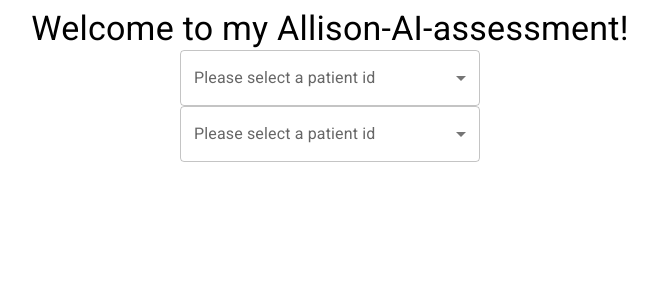
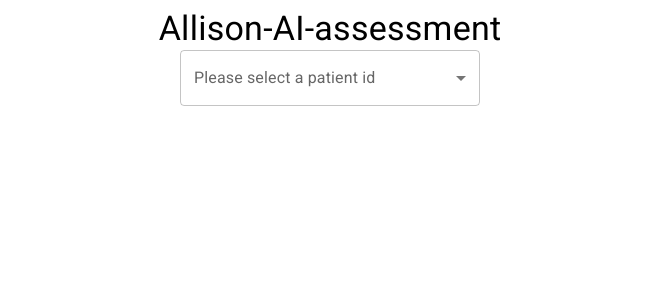
Before and after one commit to MarcAntoineLebourgeois/allison-ai-assessment, a React (Create React App) app in the folder front-end/: page / in a window 1280 px wide. Shown: the top 300 px of the page, without its empty margins (310-967 px from the left). Built offline with nearby package versions, Linux system fonts and the light colour scheme.

Commit message:
feat: put all components in app.tsx

```diff
--- a/front-end/src/App.tsx
+++ b/front-end/src/App.tsx
@@ -1,9 +1,32 @@
 /** @jsxImportSource @emotion/react */
 import { css } from "@emotion/react";
-import { Typography } from "@mui/material";
-import { SelectPatientId } from "./components";
+import { SelectChangeEvent, Typography } from "@mui/material";
+import { useEffect, useState } from "react";
+import { SelectPatientId, SelectTumorIndice } from "./components";
+import { getTumorIndices } from "./helpers";
+import image from "./images/TCGA_CS_4941_19960909_1.png";
 
-const App = () => (
+const App = () => {
+  const [tumorImage, setTumorImage] = useState<string>();
+  const [patientId, setPatientId] = useState<string | null>();
+  const handleChange = (event: SelectChangeEvent<string>) =>
+    setPatientId(event.target.value as string);
+  const [tumorIndices, setTumorIndices] = useState<string[] | null>();
+  const [tumorIndice, setTumorIndice] = useState<string>();
+  const tumorIdHandleChange = (event: SelectChangeEvent<string>) =>
+    setTumorIndice(event.target.value as string);
+  useEffect(() => {
+    if (patientId)
+      getTumorIndices(patientId).then((tumorIndices) =>
+        setTumorIndices(tumorIndices)
+      );
+  }, [patientId]);
+  useEffect(() => {
+    if (tumorIndice)
+      setTumorImage("../../data/images/TCGA_CS_4941_19960909_1.jpg");
+  }, [tumorIndice]);
+
+  return (
     <div
       css={css`
         display: flex;
@@ -12,9 +35,18 @@ const App = () => (
         align-items: center;
       `}
     >
-    <Typography variant="h4">Welcome to my Allison-AI-assessment!</Typography>
-    <SelectPatientId />
+      <Typography variant="h4">Allison-AI-assessment</Typography>
+      <SelectPatientId patientId={patientId} handleChange={handleChange} />
+      {tumorIndices && (
+        <SelectTumorIndice
+          tumorIndices={tumorIndices}
+          tumorIndice={tumorIndice}
+          handleChange={tumorIdHandleChange}
+        />
+      )}
+      {tumorImage && <img src={image} />}
     </div>
   );
+};
 
 export default App;
--- a/front-end/src/components/SelectPatientId.tsx
+++ b/front-end/src/components/SelectPatientId.tsx
@@ -1,6 +1,6 @@
 /** @jsxImportSource @emotion/react */
 import { css } from "@emotion/react";
-import { FC, useEffect, useState } from "react";
+import { FC } from "react";
 import {
   FormControl,
   InputLabel,
@@ -8,23 +8,13 @@ import {
   Select,
   SelectChangeEvent,
 } from "@mui/material";
-import { getTumorIndices } from "../helpers";
-import { SelectTumorIndice } from "./SelectTumorIndice";
 
-export const SelectPatientId: FC = () => {
-  const [patientId, setPatientId] = useState<string | null>();
-  const handleChange = (event: SelectChangeEvent<string>) =>
-    setPatientId(event.target.value as string);
-  const [tumorIndices, setTumorIndices] = useState<string[]>([]);
-  useEffect(() => {
-    if (patientId)
-      getTumorIndices(patientId).then((tumorIndices) =>
-        setTumorIndices(tumorIndices)
-      );
-  }, [patientId]);
+type Props = {
+  handleChange(event: SelectChangeEvent<string>): void;
+  patientId?: string | null;
+};
 
-  return (
-    <>
+export const SelectPatientId: FC<Props> = ({ patientId, handleChange }) => (
   <FormControl
     css={css`
       width: 300px;
@@ -45,7 +35,4 @@ export const SelectPatientId: FC = () => {
       <MenuItem value={5}>5</MenuItem>
     </Select>
   </FormControl>
-      <SelectTumorIndice tumorIndices={tumorIndices} />
-    </>
 );
-};
--- a/front-end/src/components/SelectTumorIndice.tsx
+++ b/front-end/src/components/SelectTumorIndice.tsx
@@ -1,6 +1,6 @@
 /** @jsxImportSource @emotion/react */
 import { css } from "@emotion/react";
-import { FC, useState } from "react";
+import { FC } from "react";
 import {
   FormControl,
   InputLabel,
@@ -11,20 +11,21 @@ import {
 
 type Props = {
   tumorIndices: string[];
+  handleChange(event: SelectChangeEvent<string>): void;
+  tumorIndice?: string | null;
 };
 
-export const SelectTumorIndice: FC<Props> = ({ tumorIndices }) => {
-  const [tumorIndice, setTumorIndice] = useState<string | null>();
-  const handleChange = (event: SelectChangeEvent<string>) =>
-    setTumorIndice(event.target.value as string);
-
-  return (
+export const SelectTumorIndice: FC<Props> = ({
+  tumorIndices,
+  tumorIndice,
+  handleChange,
+}) => (
   <FormControl
     css={css`
       width: 300px;
     `}
   >
-      <InputLabel>Please select a patient id</InputLabel>
+    <InputLabel>Please select a tumor indice</InputLabel>
     <Select
       labelId="demo-simple-select-label"
       id="demo-simple-select"
@@ -40,4 +41,3 @@ export const SelectTumorIndice: FC<Props> = ({ tumorIndices }) => {
     </Select>
   </FormControl>
 );
-};
--- a/front-end/src/components/index.ts
+++ b/front-end/src/components/index.ts
@@ -1 +1,2 @@
 export { SelectPatientId } from "./SelectPatientId";
+export { SelectTumorIndice } from "./SelectTumorIndice";
```
Lines whose indentation alone changed are shown as unchanged.
